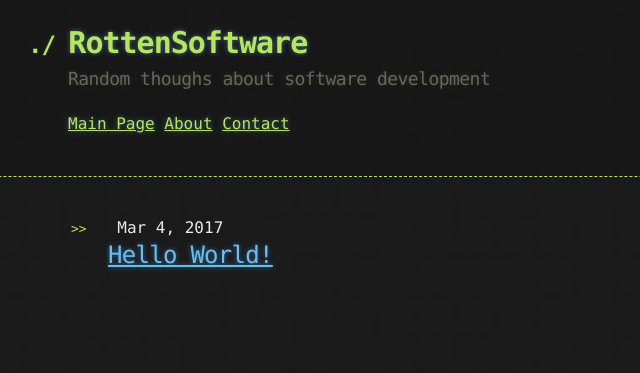
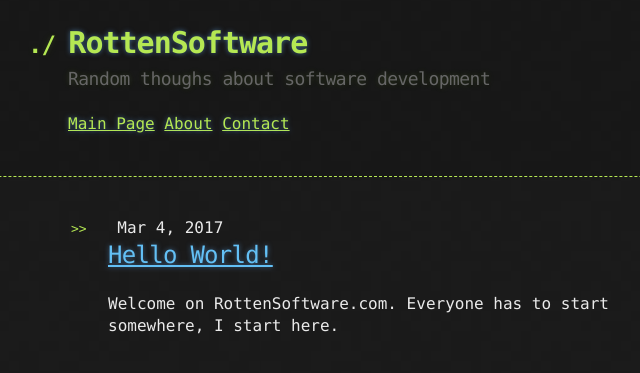
Before and after one commit to detfis/detfis.github.io, a Jekyll site: the page built from index.md, in a window 1280 px wide. Shown: the top 373 px of the page, without its empty margins (272-912 px from the left). Built offline with Jekyll 4.4.1, drawn with Linux system fonts in a browser that asks for light colours.

Commit message:
add post description to index page

```diff
--- a/_posts/2017-03-04-hello-world.md
+++ b/_posts/2017-03-04-hello-world.md
@@ -2,7 +2,7 @@
 layout: post
 title: "Hello World!"
 categories: dajsiepoznac2017
-description: First post on RottenSoftware.com
+description: Welcome on RottenSoftware.com. Everyone has to start somewhere, I start here.
 ---
 
 # OK, let's start! #
--- a/index.md
+++ b/index.md
@@ -11,6 +11,8 @@ layout: default
       <h2>
         <a class="post-link" href="{{ post.url | relative_url }}">{{ post.title | escape }}</a>
       </h2>
+      <p class="post-description">{{ post.description | escape }}</p>
+
     </li>
   {% endfor %}
 </ul>
```
